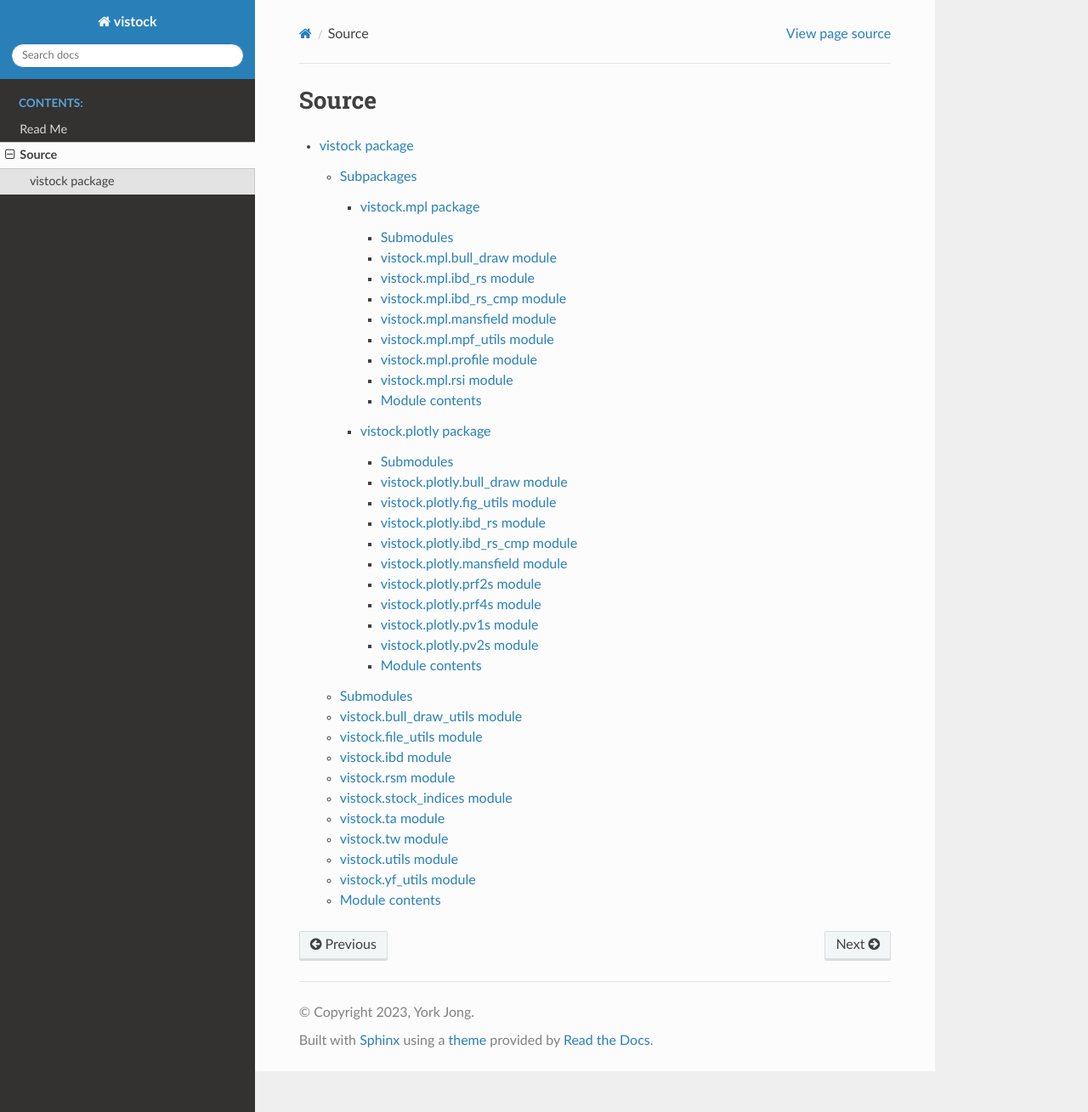
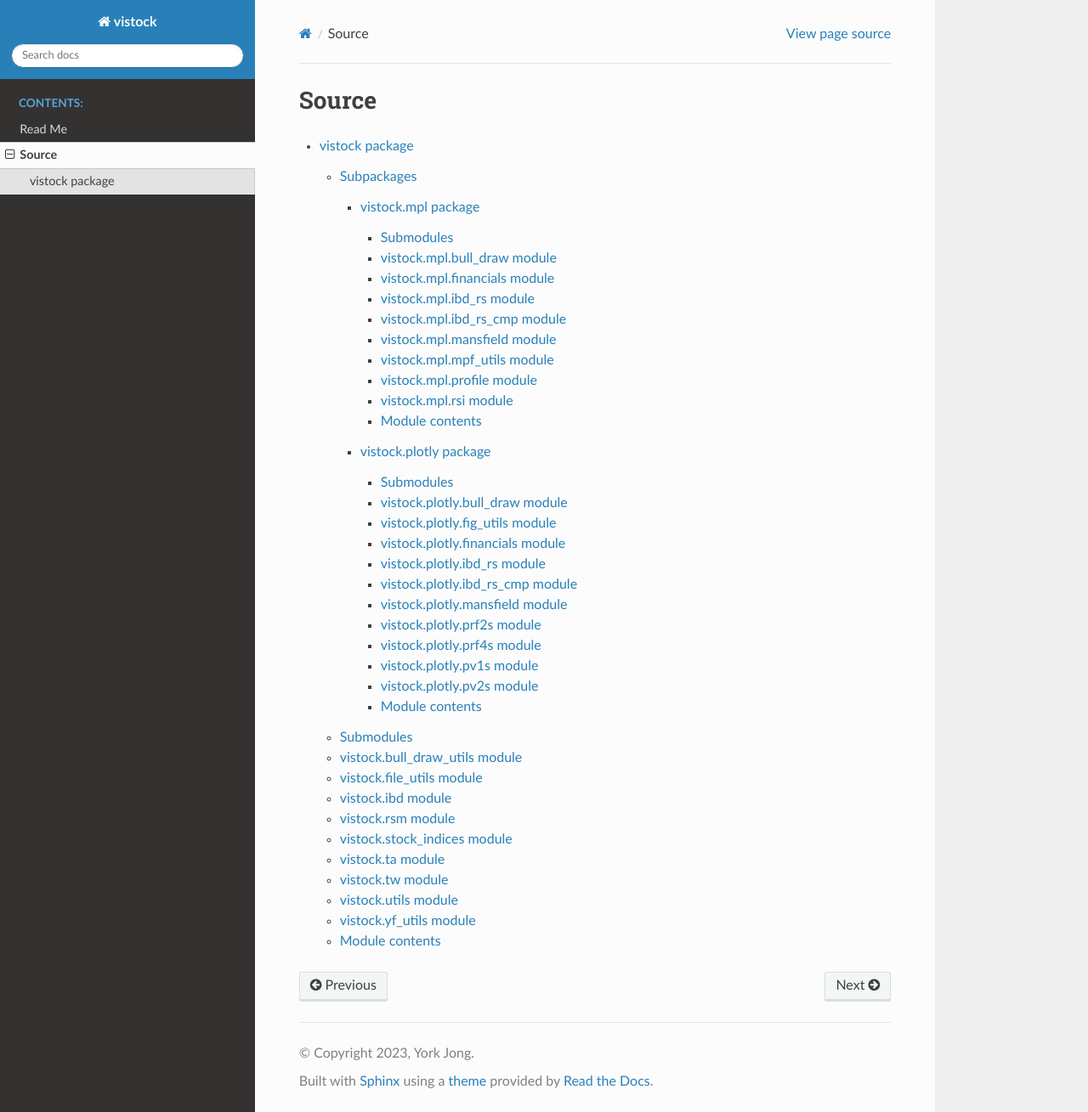
Before and after one commit to yorkjong/vistock, a Sphinx documentation site: the page built from docs/modules.rst, in a window 1280 px wide and 1309 px high. Shown: the whole window at 85% size. Built offline with Sphinx 7.4.7 and the Read the Docs theme 2.0.0, drawn with Linux system fonts in a browser that asks for light colours.

Commit message:
docs: re-run sphinx-apidoc -o docs vistock to generate .rst files for documenting

```diff
--- a/docs/vistock.mpl.rst
+++ b/docs/vistock.mpl.rst
@@ -8,6 +8,14 @@
 -----------------------------
 
 .. automodule:: vistock.mpl.bull_draw
+   :members:
+   :undoc-members:
+   :show-inheritance:
+
+vistock.mpl.financials module
+-----------------------------
+
+.. automodule:: vistock.mpl.financials
    :members:
    :undoc-members:
    :show-inheritance:
--- a/docs/vistock.plotly.rst
+++ b/docs/vistock.plotly.rst
@@ -16,6 +16,14 @@
 --------------------------------
 
 .. automodule:: vistock.plotly.fig_utils
+   :members:
+   :undoc-members:
+   :show-inheritance:
+
+vistock.plotly.financials module
+--------------------------------
+
+.. automodule:: vistock.plotly.financials
    :members:
    :undoc-members:
    :show-inheritance:
```
